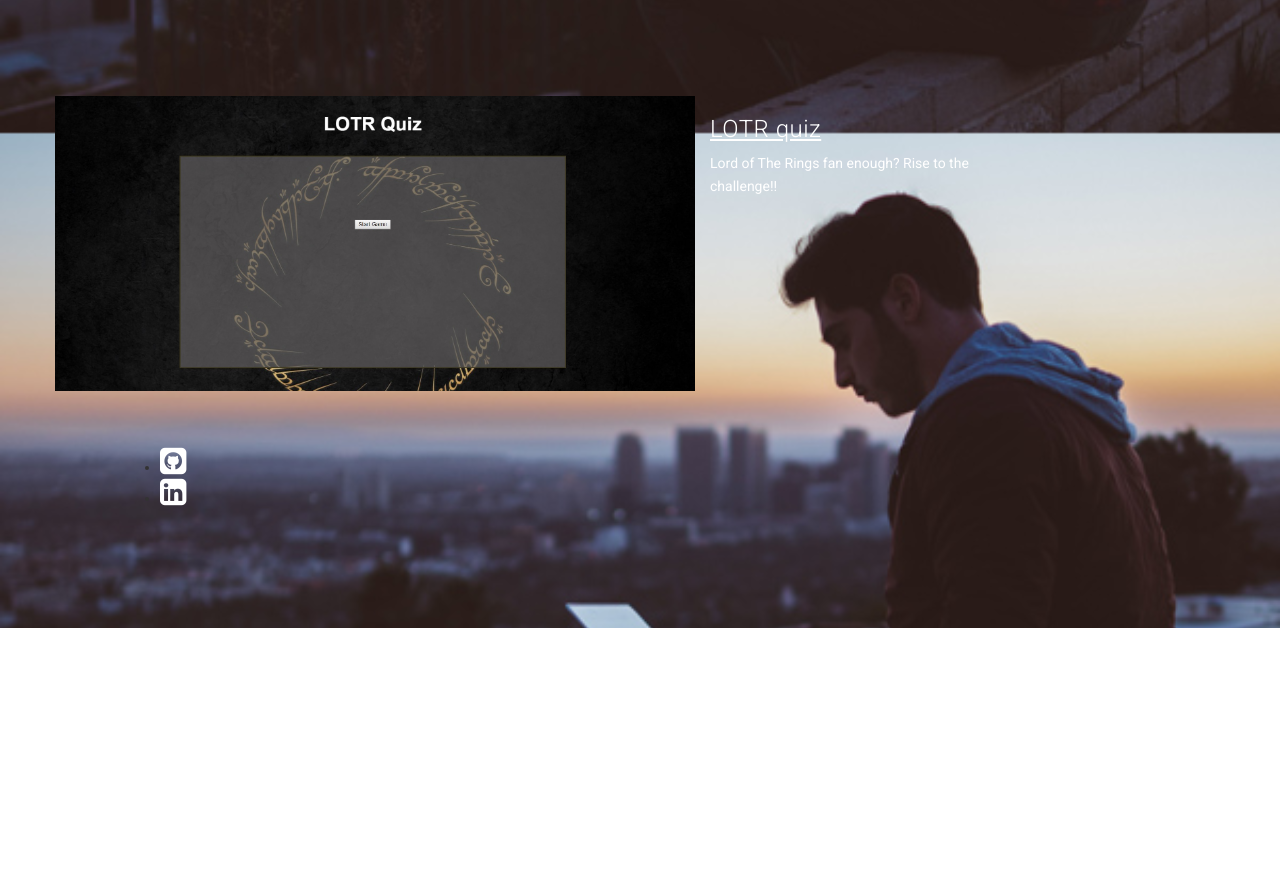
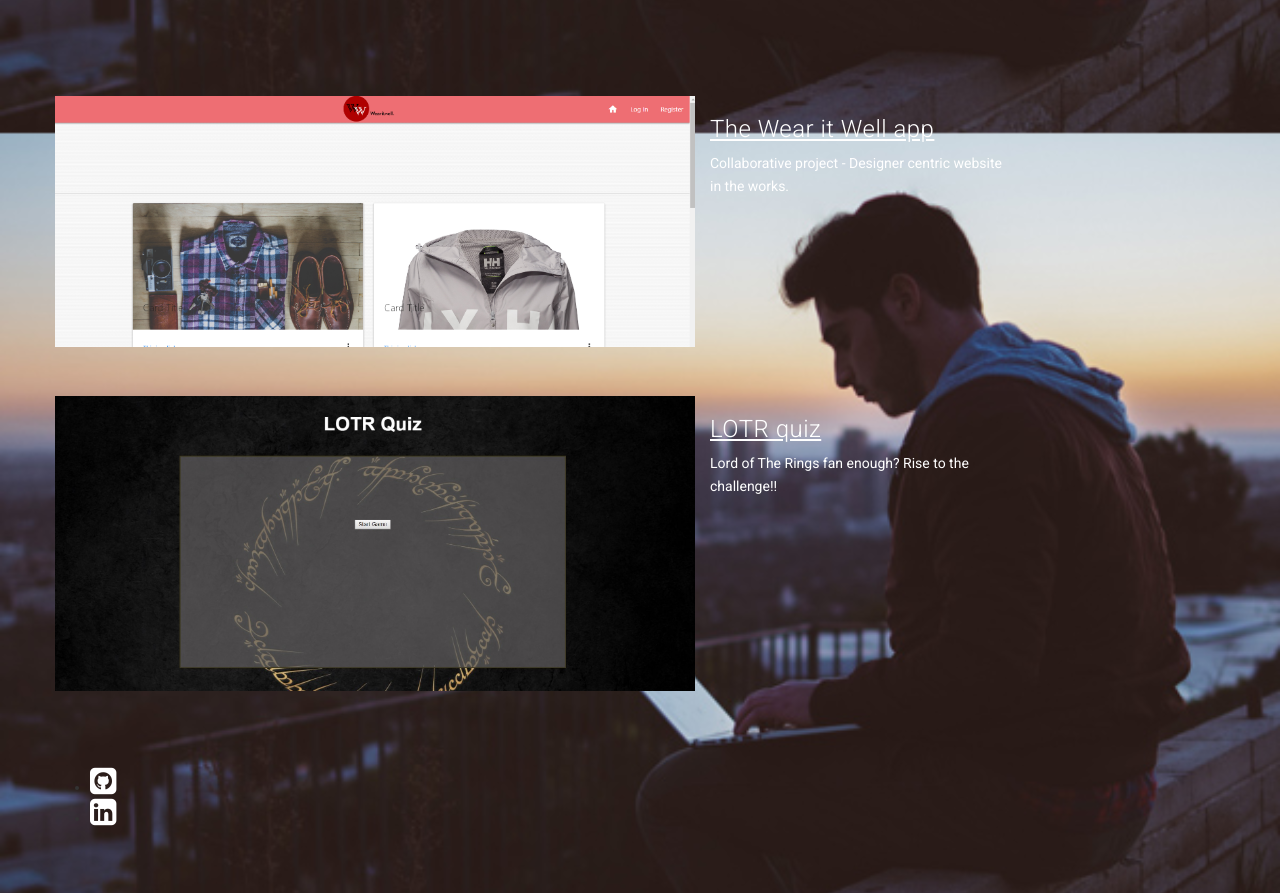
Before and after one commit to amynmerchant/portfolioUpdate, a plain HTML site: page portfolio.html in a window 1280 px wide. Shown: the part 684-1577 px from the top of the page. Before the commit the page ends 1312 px from the top, so only its background shows below. Drawn offline with nearby package versions, Linux system fonts and the light colour scheme.

Commit message:
added project 2 updates

```diff
--- a/portfolio.html
+++ b/portfolio.html
@@ -45,7 +45,8 @@
                     <li>
                         <a href="#" data-toggle="modal" data-target="#exampleModal" data-whatever="contact">Contact</a>
 
-						<div class="modal fade" id="exampleModal" tabindex="-1" role="dialog" aria-labelledby="exampleModalLabel" aria-hidden="true">
+                        <div class="modal fade" id="exampleModal" tabindex="-1" role="dialog" aria-labelledby="exampleModalLabel"
+                            aria-hidden="true">
                             <div class="modal-dialog" role="document">
                                 <div class="modal-content">
                                     <div class="modal-header">
@@ -122,6 +123,19 @@
 
                 <div class="row project">
                     <div class="col-sm-8 project-thumb">
+                        <a href="https://github.com/bbubble0920/project-2">
+                            <img src="./assets/images/homepage3.png" class="img-responsive bottom">
+                        </a>
+                    </div>
+                    <div class="col-sm-4 project-caption">
+                        <h3><u>The Wear it Well app</u></h3>
+                        <p class="description">Collaborative project - Designer centric website in the works.</p>
+                    </div>
+                </div>
+
+
+                <div class="row project">
+                    <div class="col-sm-8 project-thumb">
                         <a href="https://amynmerchant.github.io/TriviaGame/">
                             <img src="./assets/images/trivia.jpg" class="img-responsive bottom">
                         </a>
@@ -131,6 +145,8 @@
                         <p class="description">Lord of The Rings fan enough? Rise to the challenge!!</p>
                     </div>
                 </div>
+            </div>
+
         </div>
 
         <div class="col-md-1">&nbsp;</div>
```
Also changed, not shown: assets/images/homepage3.png (added). Lines whose indentation alone changed are shown as unchanged.
